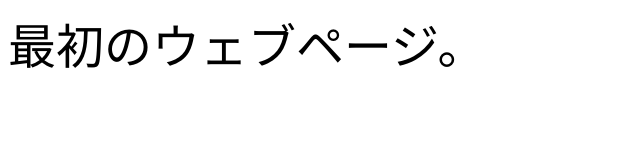
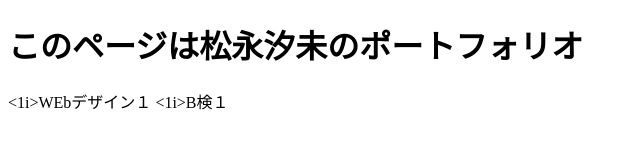
Before and after one commit to SIOMI39167/webpage, a plain HTML site: page index.html in a window 1280 px wide. Shown: the whole page, without its empty margins (0-640 px from the left). Drawn offline with Linux system fonts and the light colour scheme.

Commit message:
WEBページを作成しました

```diff
--- a/index.html
+++ b/index.html
@@ -1,3 +1,21 @@
-<font size="40pt">
-最初のウェブページ。
-</font>
+<!DOCTYPE html>
+<html>
+    <head>
+        <meta charset="UTF-8">
+        <script>
+
+        </script>
+        <link rel="stylesheet" href="style.css">
+     </head>
+     <body>
+         <header>
+            <h1>このページは松永汐未のポートフォリオ</h1>
+         </header>
+        <section>
+            <o1>
+                <1i>WEbデザイン１ </1i>
+                <1i>B検１</1i>
+　　　　　　 </o1>
+　　　　</section>
+     </body>
+</html>
```
